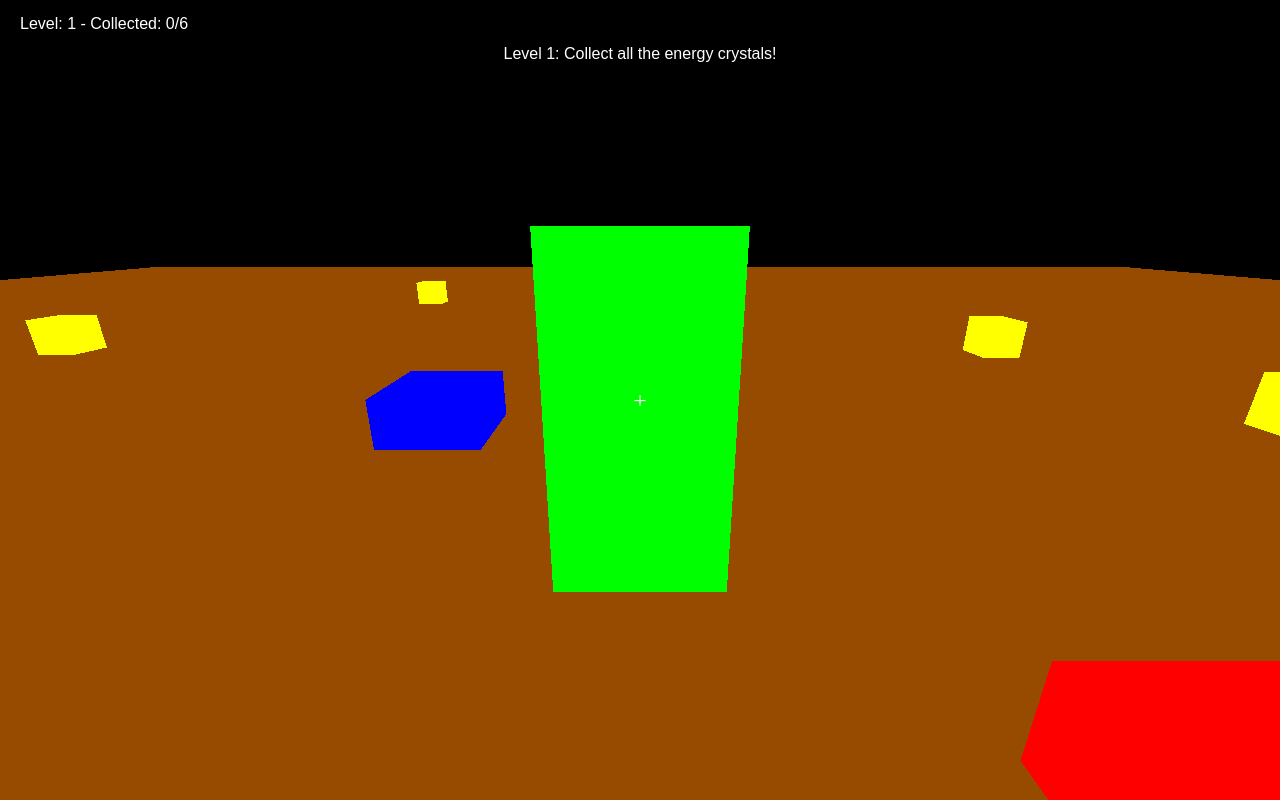
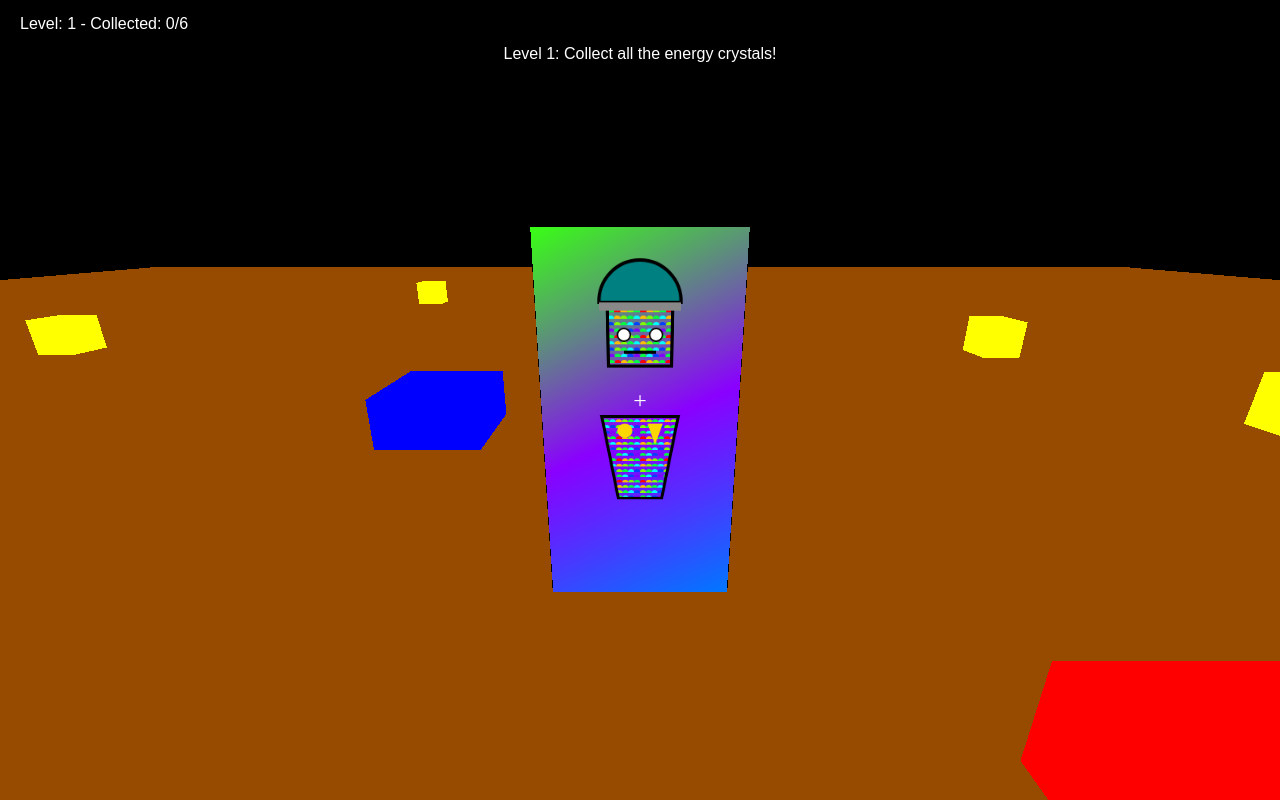
Before and after one commit to victordelrosal/simpleBlocks, a plain HTML site: page index.html in a window 1280 px wide. Drawn offline with nearby package versions, Linux system fonts and the light colour scheme; animation ran at ten frames a second.

Commit message:
Replace player cube with stylized avatar

```diff
--- a/index.html
+++ b/index.html
@@ -73,6 +73,104 @@
             down: false
         };
 
+        function createAvatarTexture() {
+            const canvas = document.createElement('canvas');
+            canvas.width = 256;
+            canvas.height = 512;
+            const ctx = canvas.getContext('2d');
+
+            // Background gradient
+            const bg = ctx.createLinearGradient(0, 0, canvas.width, canvas.height);
+            bg.addColorStop(0, '#39ff14');
+            bg.addColorStop(0.5, '#8a00ff');
+            bg.addColorStop(1, '#0077ff');
+            ctx.fillStyle = bg;
+            ctx.fillRect(0, 0, canvas.width, canvas.height);
+
+            // Create rainbow scale pattern
+            const pCanvas = document.createElement('canvas');
+            pCanvas.width = 32;
+            pCanvas.height = 32;
+            const pCtx = pCanvas.getContext('2d');
+            for(let y = 0; y < pCanvas.height; y += 8) {
+                for(let x = 0; x < pCanvas.width; x += 8) {
+                    const hue = (x + y) / (pCanvas.width + pCanvas.height) * 360;
+                    pCtx.fillStyle = `hsl(${hue},100%,50%)`;
+                    pCtx.beginPath();
+                    pCtx.arc(x + 4, y + 4, 4, Math.PI, 0);
+                    pCtx.closePath();
+                    pCtx.fill();
+                }
+            }
+            const pattern = ctx.createPattern(pCanvas, 'repeat');
+            ctx.fillStyle = pattern;
+            ctx.strokeStyle = '#000';
+            ctx.lineWidth = 4;
+
+            // Head
+            ctx.save();
+            ctx.translate(canvas.width/2, canvas.height/4);
+            ctx.beginPath();
+            ctx.rect(-40, -40, 80, 80);
+            ctx.fill();
+            ctx.stroke();
+            ctx.restore();
+
+            // Body trapezoid
+            ctx.save();
+            ctx.translate(canvas.width/2, canvas.height/2 + 40);
+            ctx.beginPath();
+            ctx.moveTo(-50, -60);
+            ctx.lineTo(50, -60);
+            ctx.lineTo(30, 60);
+            ctx.lineTo(-30, 60);
+            ctx.closePath();
+            ctx.fill();
+            ctx.stroke();
+            ctx.restore();
+
+            // Eyes
+            ctx.fillStyle = '#fff';
+            ctx.strokeStyle = '#000';
+            ctx.lineWidth = 2;
+            ctx.beginPath();
+            ctx.arc(canvas.width/2 - 20, canvas.height/4, 8, 0, Math.PI * 2);
+            ctx.fill();
+            ctx.stroke();
+            ctx.beginPath();
+            ctx.arc(canvas.width/2 + 20, canvas.height/4, 8, 0, Math.PI * 2);
+            ctx.fill();
+            ctx.stroke();
+            ctx.fillStyle = '#000';
+            ctx.fillRect(canvas.width/2 - 20, canvas.height/4 + 20, 40, 4);
+
+            // Cap
+            ctx.fillStyle = '#008080';
+            ctx.strokeStyle = '#000';
+            ctx.lineWidth = 4;
+            ctx.beginPath();
+            ctx.arc(canvas.width/2, canvas.height/4 - 40, 50, Math.PI, 0);
+            ctx.closePath();
+            ctx.fill();
+            ctx.stroke();
+            ctx.fillStyle = '#888';
+            ctx.fillRect(canvas.width/2 - 50, canvas.height/4 - 40, 100, 10);
+
+            // Golden emblems
+            ctx.fillStyle = 'gold';
+            ctx.beginPath();
+            ctx.arc(canvas.width/2 - 20, canvas.height/2, 10, 0, Math.PI * 2);
+            ctx.fill();
+            ctx.beginPath();
+            ctx.moveTo(canvas.width/2 + 10, canvas.height/2 - 10);
+            ctx.lineTo(canvas.width/2 + 30, canvas.height/2 - 10);
+            ctx.lineTo(canvas.width/2 + 20, canvas.height/2 + 20);
+            ctx.closePath();
+            ctx.fill();
+
+            return new THREE.CanvasTexture(canvas);
+        }
+
         function init() {
             scene = new THREE.Scene();
             camera = new THREE.PerspectiveCamera(75, window.innerWidth/window.innerHeight, 0.1, 1000);
@@ -81,10 +179,16 @@
             renderer.setSize(window.innerWidth, window.innerHeight);
             document.body.appendChild(renderer.domElement);
 
-            // Player cube
+            // Player avatar
             const geometry = new THREE.BoxGeometry(1, 2, 1);
-            const material = new THREE.MeshBasicMaterial({ color: 0x00ff00 });
+            const avatarTexture = createAvatarTexture();
+            avatarTexture.minFilter = THREE.LinearFilter;
+            const material = new THREE.MeshBasicMaterial({ map: avatarTexture, transparent: true });
             cube = new THREE.Mesh(geometry, material);
+            // Outline for a cel shaded look
+            const edges = new THREE.EdgesGeometry(geometry);
+            const line = new THREE.LineSegments(edges, new THREE.LineBasicMaterial({ color: 0x000000 }));
+            cube.add(line);
             cube.position.y = 1;
             scene.add(cube);
 
```
